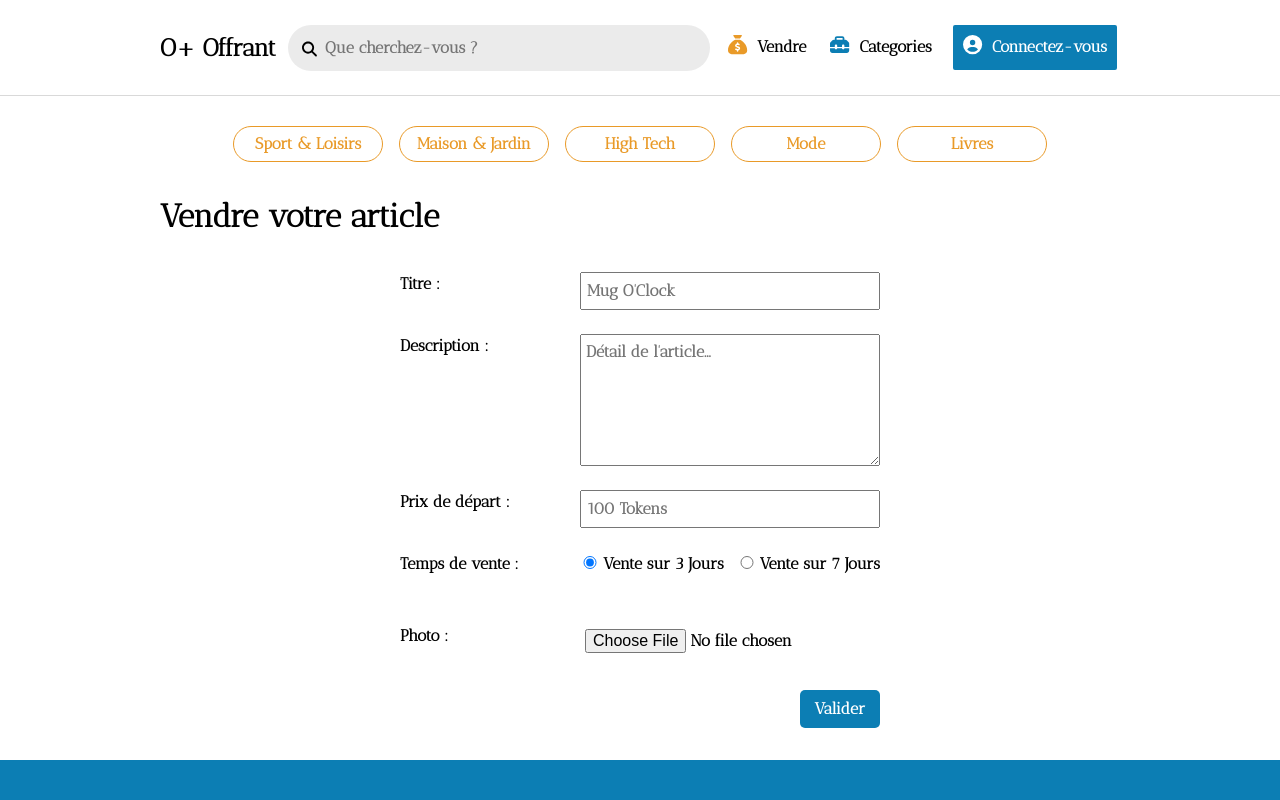
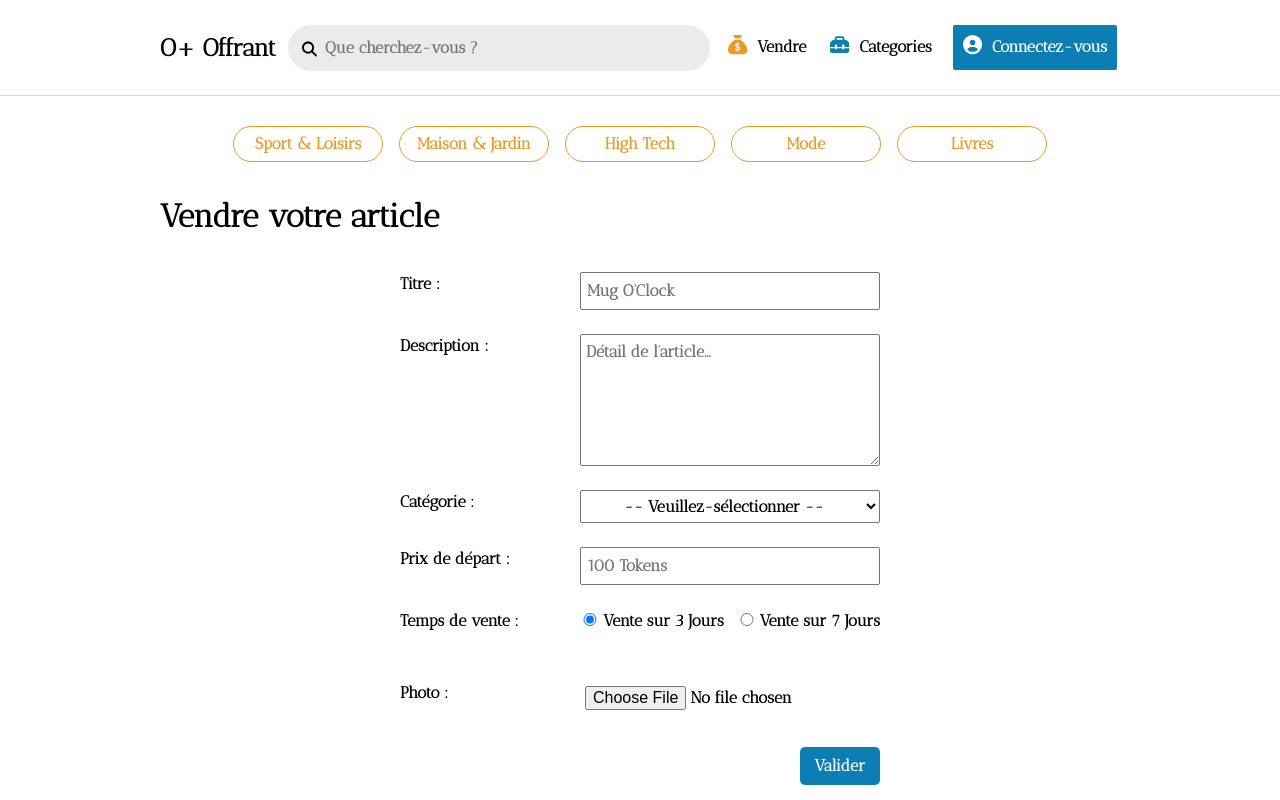
Before and after one commit to Ld-monkey/o-plus-offrant-front-end, a React (Vite) app: page /produit/creation in a window 1280 px wide. Shown: the top 800 px of the page. Built offline with nearby package versions, Linux system fonts and the light colour scheme.

Commit message:
adding category selection option to the add-product component

```diff
--- a/src/components/AddArticle/AddArticle.scss
+++ b/src/components/AddArticle/AddArticle.scss
@@ -2,10 +2,10 @@
 
 h2 {
   font-size: 2.5rem;
-  @media screen and (max-width : v.$layout-breakpoint-desktop) {
-    font-size: 1.5rem;  // remplacer par les variables une fois merge
+  @media screen and (max-width: v.$layout-breakpoint-desktop) {
+    font-size: 1.5rem; // remplacer par les variables une fois merge
   }
-  @media screen and (max-width : v.$layout-breakpoint-tablet) {
+  @media screen and (max-width: v.$layout-breakpoint-tablet) {
     font-size: 1rem; // remplacer par les variables une fois merge
   }
 }
@@ -14,12 +14,12 @@ h2 {
   margin: 2rem auto;
   width: 50%;
   text-align: left;
-  @media screen and (max-width : v.$layout-breakpoint-desktop) {
-    width : 60%;
+  @media screen and (max-width: v.$layout-breakpoint-desktop) {
+    width: 60%;
     font-size: 0.8rem; // remplacer par les variables une fois merge
   }
-  @media screen and (max-width : v.$layout-breakpoint-tablet) {
-    width : 100%;
+  @media screen and (max-width: v.$layout-breakpoint-tablet) {
+    width: 100%;
     font-size: 0.5rem; // remplacer par les variables une fois merge
   }
 
@@ -27,17 +27,23 @@ h2 {
     display: flex;
     justify-content: space-between;
     margin-bottom: 1.5rem;
-    @media screen and (max-width : v.$layout-breakpoint-tablet) {
+    @media screen and (max-width: v.$layout-breakpoint-tablet) {
       flex-direction: column;
       width: 100%;
     }
-    input, textarea {
+    input,
+    textarea,
+    select {
       width: 300px;
       outline: none;
       padding: 5px;
-      @media screen and (max-width : v.$layout-breakpoint-tablet) {
+      @media screen and (max-width: v.$layout-breakpoint-tablet) {
         width: 100%;
         margin-top: 0.5rem;
+      }
+
+      .default-option {
+        text-align: center;
       }
     }
   }
@@ -52,7 +58,7 @@ h2 {
       label {
         margin-left: 15px;
       }
-      @media screen and (max-width : v.$layout-breakpoint-tablet) {
+      @media screen and (max-width: v.$layout-breakpoint-tablet) {
         flex-direction: row;
         justify-content: space-around;
       }
--- a/src/components/AddArticle/AddArticle.tsx
+++ b/src/components/AddArticle/AddArticle.tsx
@@ -13,6 +13,20 @@ function AddArticle() {
         <div className="article-description">
           <label htmlFor="description">Description :</label>
           <textarea rows={5} placeholder="Détail de l'article..." />
+        </div>
+
+        <div className="article-category">
+          <label htmlFor="category">Catégorie :</label>
+          <select>
+            <option className="default-option" value="" selected>
+              -- Veuillez-sélectionner --
+            </option>
+            <option value="category-1">Catégorie 1</option>
+            <option value="category-2">Catégorie 2</option>
+            <option value="category-3">Catégorie 3</option>
+            <option value="category-4">Catégorie 4</option>
+            <option value="category-N">Catégorie N</option>
+          </select>
         </div>
 
         <div className="article-price">
```
